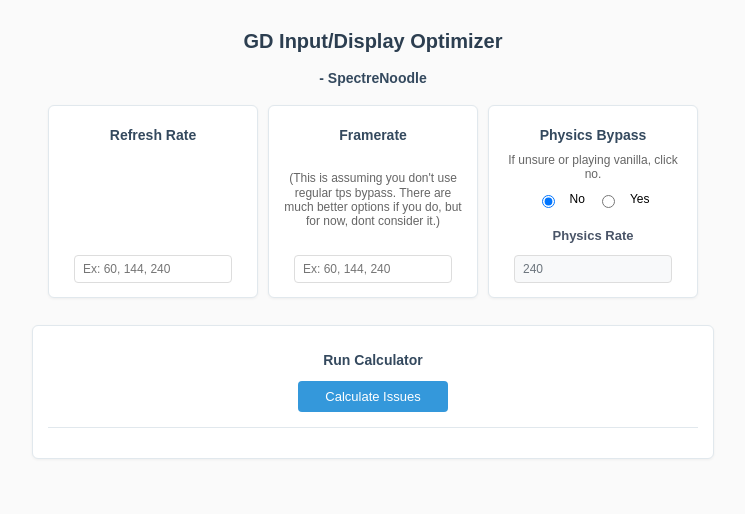
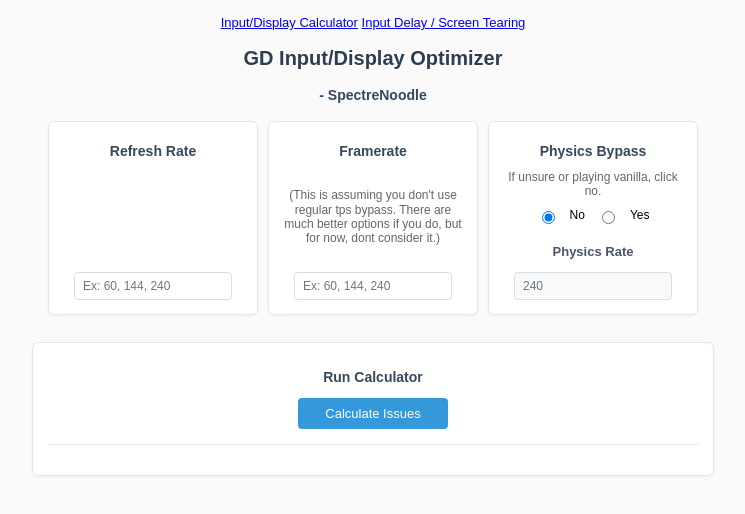
Before and after one commit to Spectre-0-6/GD-Display-Input-Optimizer, a plain HTML site: page index.html in a window 1280 px wide. Shown: the whole page, without its empty margins (267-1012 px from the left). Drawn offline with Linux system fonts and the light colour scheme.

Commit message:
(gurgles a little)

```diff
--- a/index.html
+++ b/index.html
@@ -28,6 +28,11 @@
 <!-- Meta Tags Generated with https://metatags.io -->
 </head>
   <body>
+    <nav class="topnav">
+      <a href="index.html">Input/Display Calculator</a>
+      <a href="input-delay.html">Input Delay / Screen Tearing</a>
+    </nav>
+
     <h1>GD Input/Display Optimizer</h1>
     <h3>- SpectreNoodle</h3>
     <div class="input-section">
```
